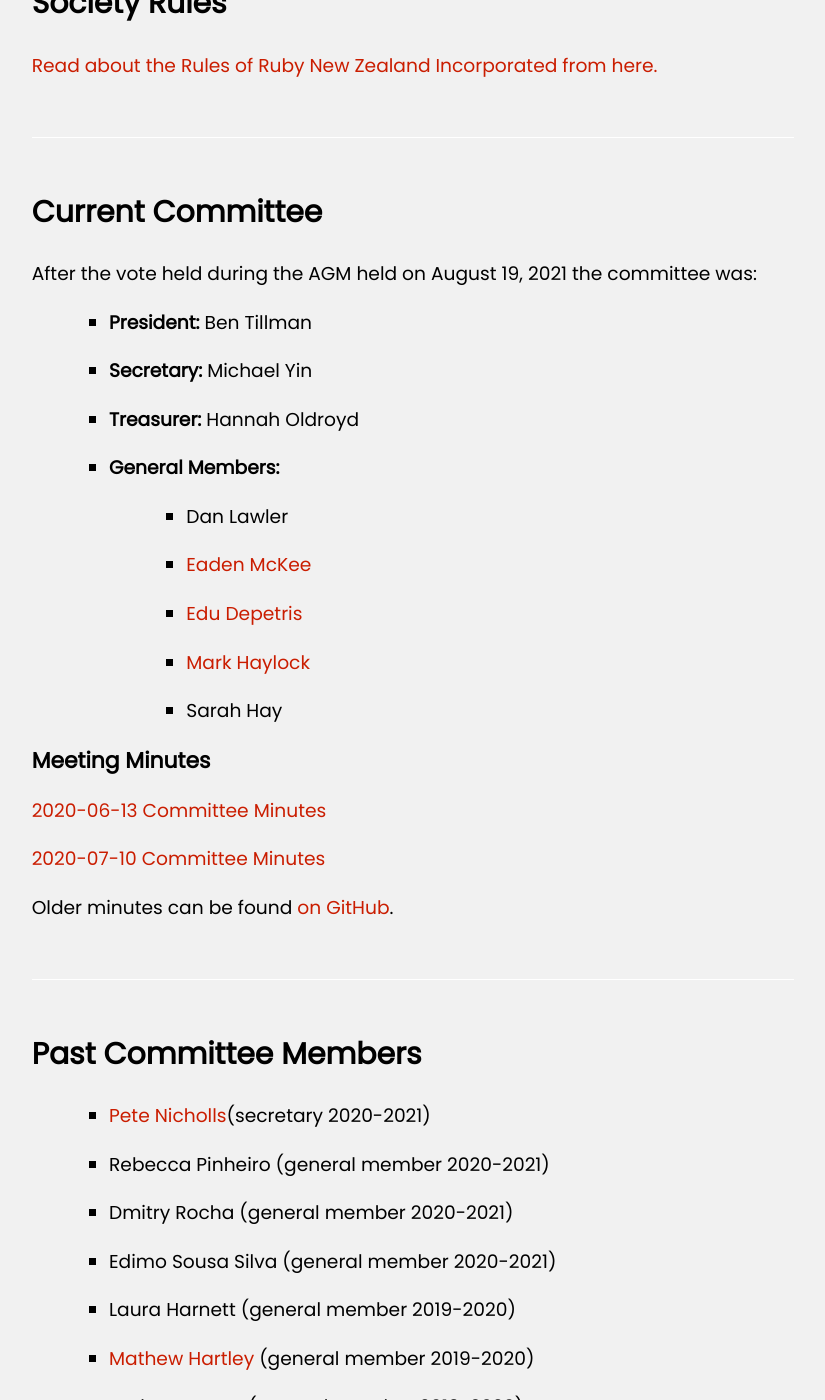
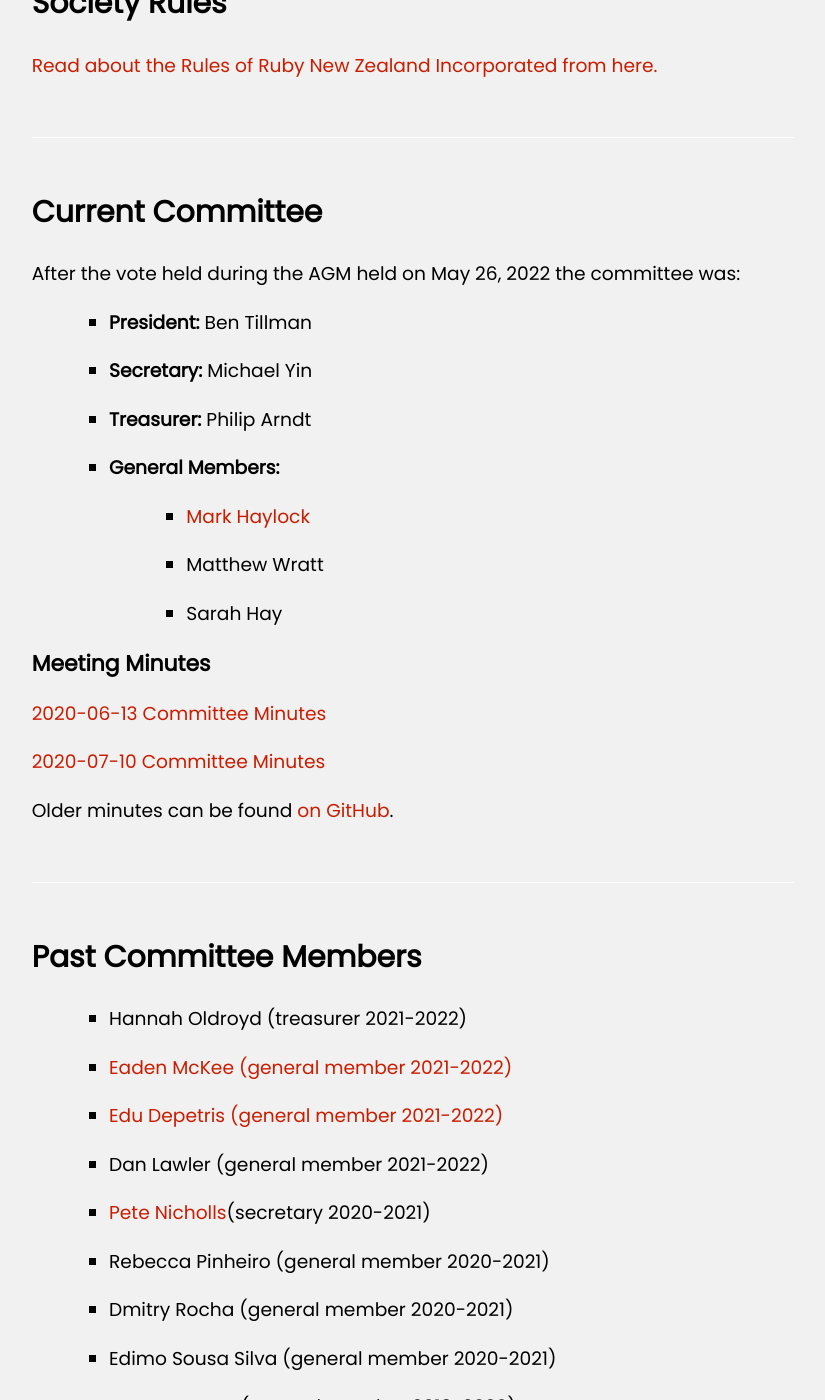
Before and after one commit to rubynz/www, a Jekyll site: the page built from index.html, in a window 1280 px wide and 1400 px high, scrolled down 1969 px. Shown: the whole window, without its empty margins (427-1252 px from the left). Built offline with Jekyll 4.4.1, drawn with Linux system fonts in a browser that asks for light colours; nearby versions of some CDN libraries.

Commit message:
Update 2022 AGM committee changes

```diff
--- a/index.html
+++ b/index.html
@@ -89,18 +89,16 @@
 
 <section id="current-committee">
   <h2>Current Committee</h2>
-  <p>After the vote held during the AGM held on August 19, 2021 the committee was:</p>
+  <p>After the vote held during the AGM held on May 26, 2022 the committee was:</p>
   <ul>
     <li><strong>President:</strong> Ben Tillman</li>
     <li><strong>Secretary:</strong> Michael Yin</li>
-    <li><strong>Treasurer:</strong> Hannah Oldroyd</li>
+    <li><strong>Treasurer:</strong> Philip Arndt</li>
     <li>
       <strong>General Members:</strong>
       <ul>
-        <li>Dan Lawler</li>
-        <li><a href="https://twitter.com/eadz" target="_blank">Eaden McKee</a></li>
-        <li><a href="https://twitter.com/edudepetris" target="_blank">Edu Depetris</a></li>
         <li><a href="https://twitter.com/mark_haylock" target="_blank">Mark Haylock</a></li>
+        <li>Matthew Wratt</li>
         <li>Sarah Hay</li>
       </ul>
     </li>
@@ -117,6 +115,10 @@
 <section id="past-committee">
   <h2>Past Committee Members</h2>
   <ul>
+    <li>Hannah Oldroyd (treasurer 2021-2022)</li>
+    <li><a href="https://twitter.com/eadz" target="_blank">Eaden McKee (general member 2021-2022)</a></li>
+    <li><a href="https://twitter.com/edudepetris" target="_blank">Edu Depetris (general member 2021-2022)</a></li>
+    <li>Dan Lawler (general member 2021-2022)</li>
     <li><a href="https://twitter.com/aupajo" target="_blank">Pete Nicholls</a>(secretary 2020-2021)</li>
     <li>Rebecca Pinheiro (general member 2020-2021)</li>
     <li>Dmitry Rocha (general member 2020-2021)</li>
```
